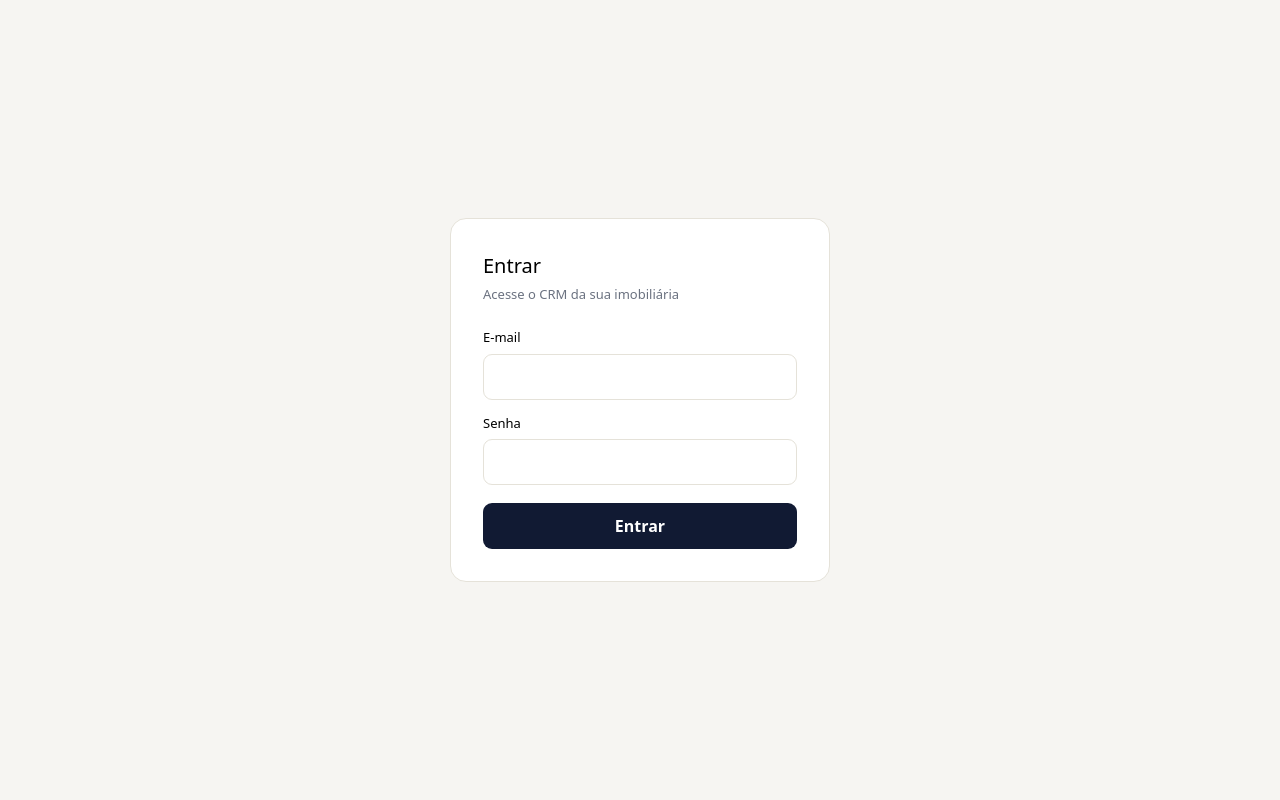
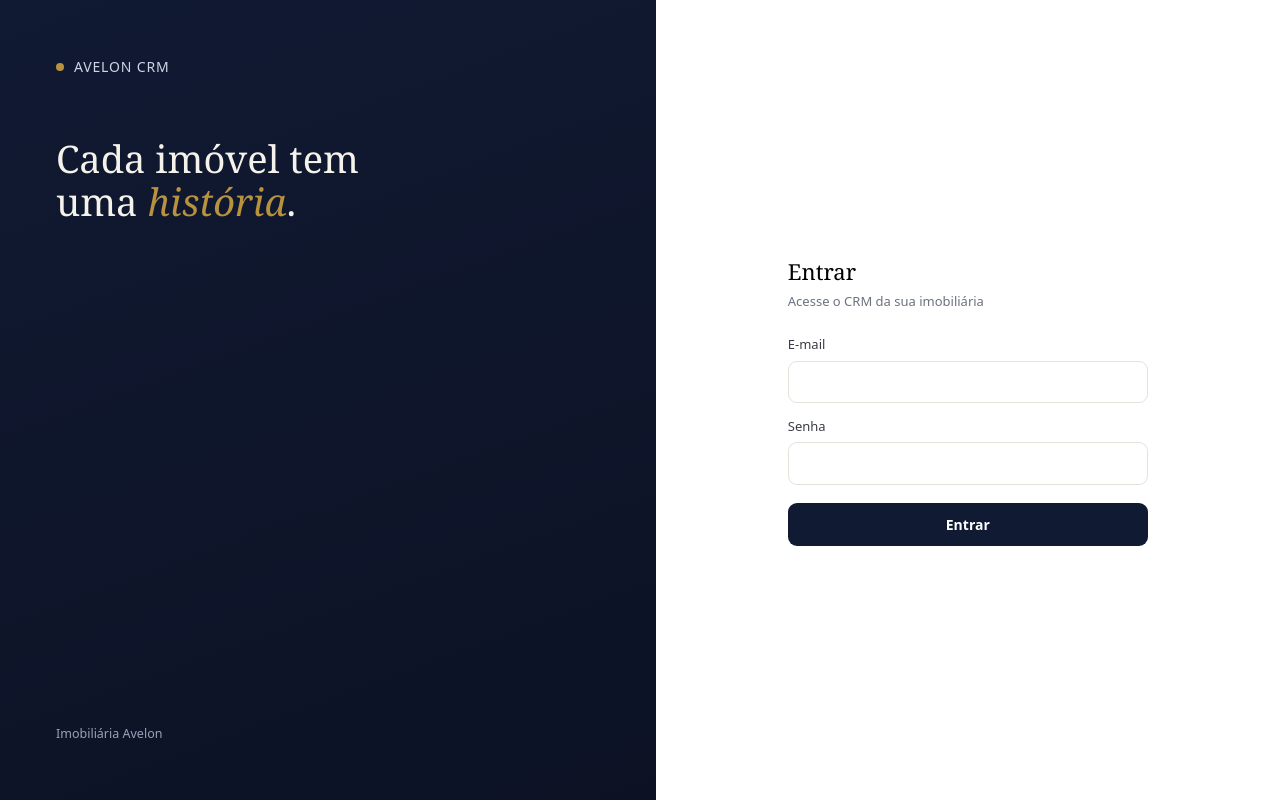
Before and after one commit to jessicaimoveiscapistrano-cloud/avelon-v1, a Next.js app: page /login in a window 1280 px wide. Built offline with nearby package versions, Linux system fonts and the light colour scheme.

Commit message:
Update page.tsx

```diff
--- a/app/(tenant)/login/page.tsx
+++ b/app/(tenant)/login/page.tsx
@@ -27,28 +27,66 @@ export default function LoginPage() {
   }
 
   return (
-    <div style={{ minHeight: "100vh", display: "flex", alignItems: "center", justifyContent: "center", background: "#f6f5f2" }}>
-      <div style={{ width: "100%", maxWidth: 380, background: "#fff", borderRadius: 16, border: "1px solid #e5e2d9", padding: 32 }}>
-        <h1 style={{ fontSize: 20, margin: "0 0 4px" }}>Entrar</h1>
+    <div style={{ minHeight: "100vh", display: "grid", gridTemplateColumns: "1.05fr 1fr" }}>
+      <div
+        style={{
+          background: "linear-gradient(160deg, #111a33 0%, #0c1224 100%)",
+          color: "#f4f2ea",
+          padding: 56,
+          display: "flex",
+          flexDirection: "column",
+          justifyContent: "space-between",
+        }}
+      >
+        <div>
+          <div style={{ display: "flex", alignItems: "center", gap: 10, fontSize: 14, letterSpacing: "0.06em", textTransform: "uppercase", color: "#cfd4e6" }}>
+            <span style={{ width: 8, height: 8, borderRadius: "50%", background: "#b8923f" }} />
+            Avelon CRM
+          </div>
+          <div style={{ fontFamily: "Georgia, serif", fontSize: 38, lineHeight: 1.12, fontWeight: 500, maxWidth: "9.5em", marginTop: 60 }}>
+            Cada imóvel tem uma <em style={{ color: "#b8923f", fontStyle: "italic" }}>história</em>.
+          </div>
+        </div>
+        <div style={{ color: "#9aa1ba", fontSize: 12.5 }}>Imobiliária Avelon</div>
+      </div>
+
+      <div style={{ display: "flex", alignItems: "center", justifyContent: "center", padding: 40, background: "#fff" }}>
+        <div style={{ width: "100%", maxWidth: 360 }}>
+          <h2 style={{ margin: "0 0 4px", fontSize: 22, fontFamily: "Georgia, serif" }}>Entrar</h2>
           <p style={{ color: "#6b7280", fontSize: 13, margin: "0 0 24px" }}>Acesse o CRM da sua imobiliária</p>
+
           <form onSubmit={handleSubmit}>
             <div style={{ marginBottom: 14 }}>
-            <label style={{ display: "block", fontSize: 13, marginBottom: 6 }}>E-mail</label>
-            <input type="email" value={email} onChange={(e) => setEmail(e.target.value)} required
-              style={{ width: "100%", padding: "10px 12px", borderRadius: 9, border: "1px solid #e5e2d9" }} />
+              <label style={{ display: "block", fontSize: 13, marginBottom: 6, color: "#3a3d45" }}>E-mail</label>
+              <input
+                type="email"
+                value={email}
+                onChange={(e) => setEmail(e.target.value)}
+                required
+                style={{ width: "100%", padding: "10px 12px", borderRadius: 9, border: "1px solid #e5e2d9", fontSize: 13.5 }}
+              />
             </div>
             <div style={{ marginBottom: 18 }}>
-            <label style={{ display: "block", fontSize: 13, marginBottom: 6 }}>Senha</label>
-            <input type="password" value={password} onChange={(e) => setPassword(e.target.value)} required
-              style={{ width: "100%", padding: "10px 12px", borderRadius: 9, border: "1px solid #e5e2d9" }} />
+              <label style={{ display: "block", fontSize: 13, marginBottom: 6, color: "#3a3d45" }}>Senha</label>
+              <input
+                type="password"
+                value={password}
+                onChange={(e) => setPassword(e.target.value)}
+                required
+                style={{ width: "100%", padding: "10px 12px", borderRadius: 9, border: "1px solid #e5e2d9", fontSize: 13.5 }}
+              />
             </div>
             {error && <p style={{ color: "#c2483f", fontSize: 13, marginBottom: 14 }}>{error}</p>}
-          <button type="submit" disabled={loading}
-            style={{ width: "100%", padding: 11, borderRadius: 9, border: "none", background: "#111a33", color: "#fff", fontWeight: 700 }}>
+            <button
+              type="submit"
+              disabled={loading}
+              style={{ width: "100%", padding: 11, borderRadius: 9, border: "none", background: "#111a33", color: "#fff", fontWeight: 700, fontSize: 14 }}
+            >
               {loading ? "Entrando..." : "Entrar"}
             </button>
           </form>
         </div>
       </div>
+    </div>
   );
 }
```
Lines whose indentation alone changed are shown as unchanged.
